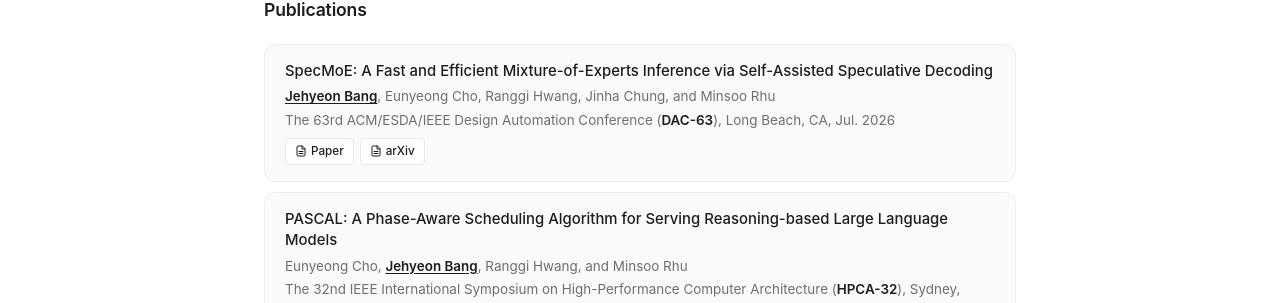
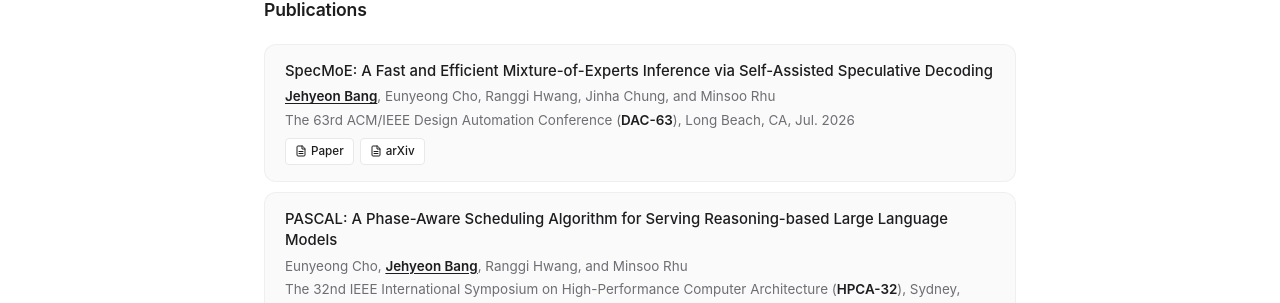
Before and after one commit to bangjh0430/bangjh0430.github.io, a Jekyll site: the page built from index.html, in a window 1280 px wide and 900 px high, scrolled down 527 px. Shown: the part 148-451 px from the top of the window. Built offline with Jekyll 4.4.1, drawn with Linux system fonts in a browser that asks for light colours.

Commit message:
Fix publication venue name in index.html

```diff
--- a/index.html
+++ b/index.html
@@ -76,7 +76,7 @@ title: Jehyeon Bang
       <div class="pub">
         <div class="pub-title">SpecMoE: A Fast and Efficient Mixture-of-Experts Inference via Self-Assisted Speculative Decoding</div>
         <div class="pub-authors"><strong>Jehyeon Bang</strong>, Eunyeong Cho, Ranggi Hwang, Jinha Chung, and Minsoo Rhu</div>
-        <div class="pub-venue">The 63rd ACM/ESDA/IEEE Design Automation Conference (<span class="venue">DAC-63</span>), Long Beach, CA, Jul. 2026</div>
+        <div class="pub-venue">The 63rd ACM/IEEE Design Automation Conference (<span class="venue">DAC-63</span>), Long Beach, CA, Jul. 2026</div>
         <div class="pub-links"><a href="#" class="coming-soon"><svg width="12" height="12" viewBox="0 0 24 24" fill="none" stroke="currentColor" stroke-width="2" stroke-linecap="round" stroke-linejoin="round"><path d="M14 2H6a2 2 0 0 0-2 2v16a2 2 0 0 0 2 2h12a2 2 0 0 0 2-2V8z"/><polyline points="14 2 14 8 20 8"/><line x1="16" y1="13" x2="8" y2="13"/><line x1="16" y1="17" x2="8" y2="17"/></svg>Paper</a> <a href="https://arxiv.org/abs/2604.10152" target="_blank"><svg width="12" height="12" viewBox="0 0 24 24" fill="none" stroke="currentColor" stroke-width="2" stroke-linecap="round" stroke-linejoin="round"><path d="M14 2H6a2 2 0 0 0-2 2v16a2 2 0 0 0 2 2h12a2 2 0 0 0 2-2V8z"/><polyline points="14 2 14 8 20 8"/><line x1="16" y1="13" x2="8" y2="13"/><line x1="16" y1="17" x2="8" y2="17"/></svg>arXiv</a></div>
       </div>
 
```
